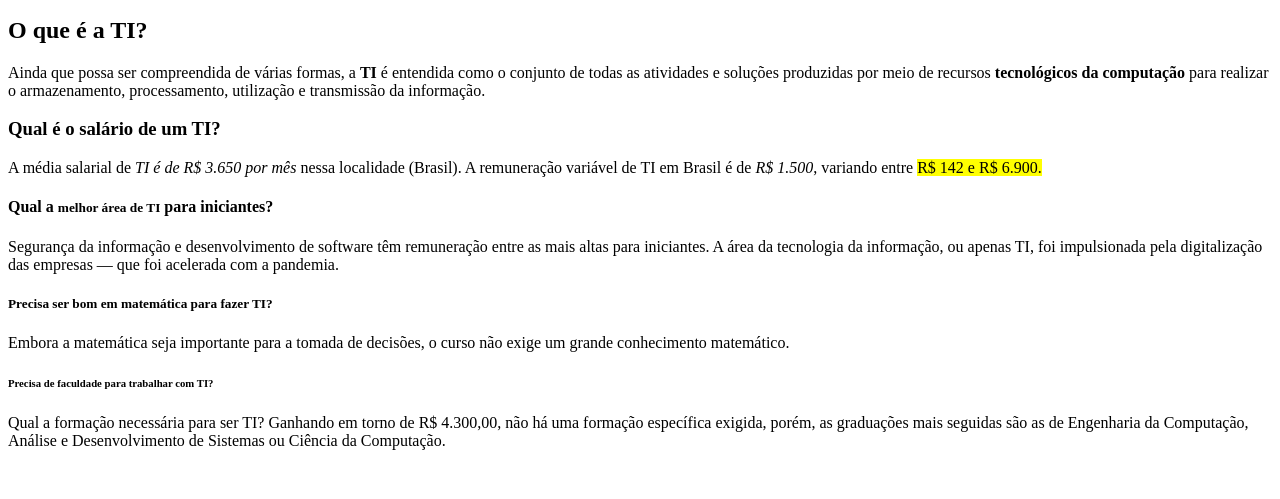
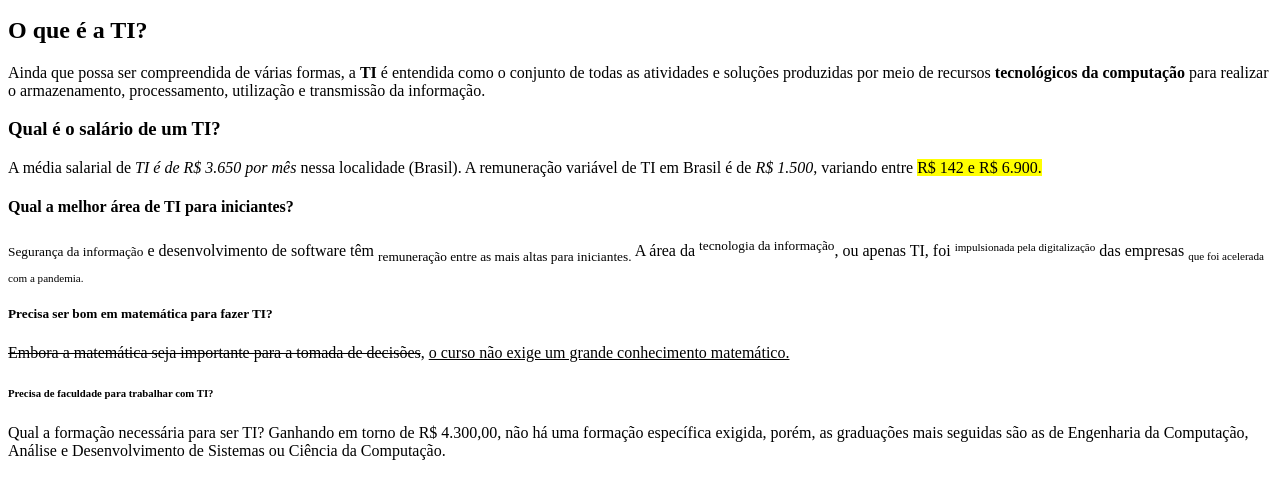
Before and after one commit to EmanuelBezerra/programdor-br, a plain HTML site: page 1-html-basico/index.html in a window 1280 px wide. Shown: the part 119-618 px from the top of the page. Drawn offline with Linux system fonts and the light colour scheme.

Commit message:
terceiro commit

```diff
--- a/1-html-basico/index.html
+++ b/1-html-basico/index.html
@@ -25,17 +25,22 @@
         processamento, utilização e transmissão da informação.</p>
     <!--A tag 'b' e 'strong' serve para transformar em negrito, porém o 'b' só é visual, já a 'strong' também avisa o navegador que aquela palavra/frase é importante-->
     <h3>Qual é o salário de um TI?</h3>
-    <p>A média salarial de <i>TI é de R$ 3.650 por mês</i> nessa localidade (Brasil). A remuneração variável de TI em Brasil é
+    <p>A média salarial de <i>TI é de R$ 3.650 por mês</i> nessa localidade (Brasil). A remuneração variável de TI em
+        Brasil é
         de <em>R$ 1.500</em>, variando entre <mark>R$ 142 e R$ 6.900.</mark></p>
     <!--As tags 'i' e 'em' são para deixar em italico, e o 'em' tem uma função parecida com a tag 'strong'-->
     <!--Tag 'mark' server para marcar o texto-->
-    <h4>Qual a <small>melhor área de TI</small> para iniciantes?</h4>
-    <p>Segurança da informação e desenvolvimento de software têm remuneração entre as mais altas para iniciantes. A área
-        da tecnologia da informação, ou apenas TI, foi impulsionada pela digitalização das empresas — que foi acelerada
-        com a pandemia.</p>
+    <h4>Qual a melhor área de TI para iniciantes?</h4>
+    <p><small>Segurança da informação</small> e desenvolvimento de software têm <sub>remuneração entre as mais altas
+            para iniciantes.</sub> A área
+        da <sup>tecnologia da informação</sup>, ou apenas TI, foi <small><sup>impulsionada pela
+                digitalização</sup></small> das empresas <small><sub>que foi acelerada
+                com a pandemia.</sub></small></p>
+    <!--A tag 'small' serve para diminuir o tamanho do texto, enquanto a tag 'sup' serve para coloca um trecho do texto a cima do restante, e a tag 'sub' faz o contrario. E sim, pode misturar tags de formatação-->
     <h5>Precisa ser bom em matemática para fazer TI?</h5>
-    <p>Embora a matemática seja importante para a tomada de decisões, o curso não exige um grande conhecimento
-        matemático. </p>
+    <p><del>Embora a matemática seja importante para a tomada de decisões</del>, <ins>o curso não exige um grande conhecimento
+        matemático.</ins></p>
+    <!--A tag 'del' serve para riscar o texto, e a tag 'ins' serve para sublinhar o texto-->
     <h6>Precisa de faculdade para trabalhar com TI?</h6>
     <p>Qual a formação necessária para ser TI? Ganhando em torno de R$ 4.300,00, não há uma formação específica exigida,
         porém, as graduações mais seguidas são as de Engenharia da Computação, Análise e Desenvolvimento de Sistemas ou
```
